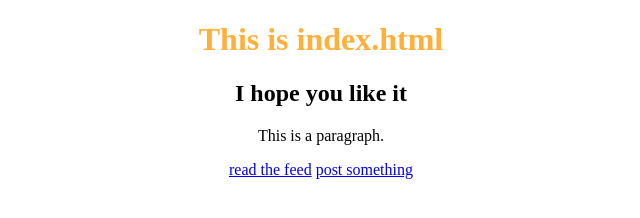
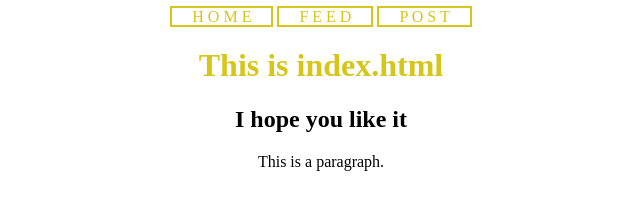
Before and after one commit to girlcodeakl/girlcode-2019-term1, a plain HTML site: page public/index.html in a window 1280 px wide. Shown: the whole page, without its empty margins (319-959 px from the left). Drawn offline with Linux system fonts and the light colour scheme.

Commit message:
#3 Added a navbar yo!

```diff
--- a/public/index.html
+++ b/public/index.html
@@ -4,11 +4,14 @@
   <head>
     <link rel="stylesheet" href="style.css">
   </head>
+  <div class="navbar">
+      <a href="index.html">H O M E</a>
+      <a href="feed.html">F E E D</a>
+      <a href="post.html"> P O S T</a>
+    </div>
   <body>
       <h1>This is index.html</h1>
       <h2>I hope you like it</h2>
       <p>This is a paragraph.</p>
-      <a href="feed.html">read the feed</a>
-      <a href="post.html">post something</a>
   </body>
 </html>
--- a/public/style.css
+++ b/public/style.css
@@ -1,3 +1,18 @@
+div class="navbar" {
+  color: #d6c61b;
+  font: Helvetica;
+  font-size: 2EM;
+}
+
+a:-webkit-any-link {
+    text-decoration: none;
+    color: #d6c61b;
+    font: Helvetica;
+    border: 2px solid;
+    padding-left: 20px;
+    padding-right: 20px;]
+}
+
 body {
   text-align: center;
 }
@@ -8,7 +23,7 @@ body {
 }
 
 h1 {
-  color: #FFB03B;
+  color: #d6c61b;
 }
 
 .post {
```
Also changed, not shown: public/feed.html (+5 -0 lines), public/post.html (+5 -0 lines).
